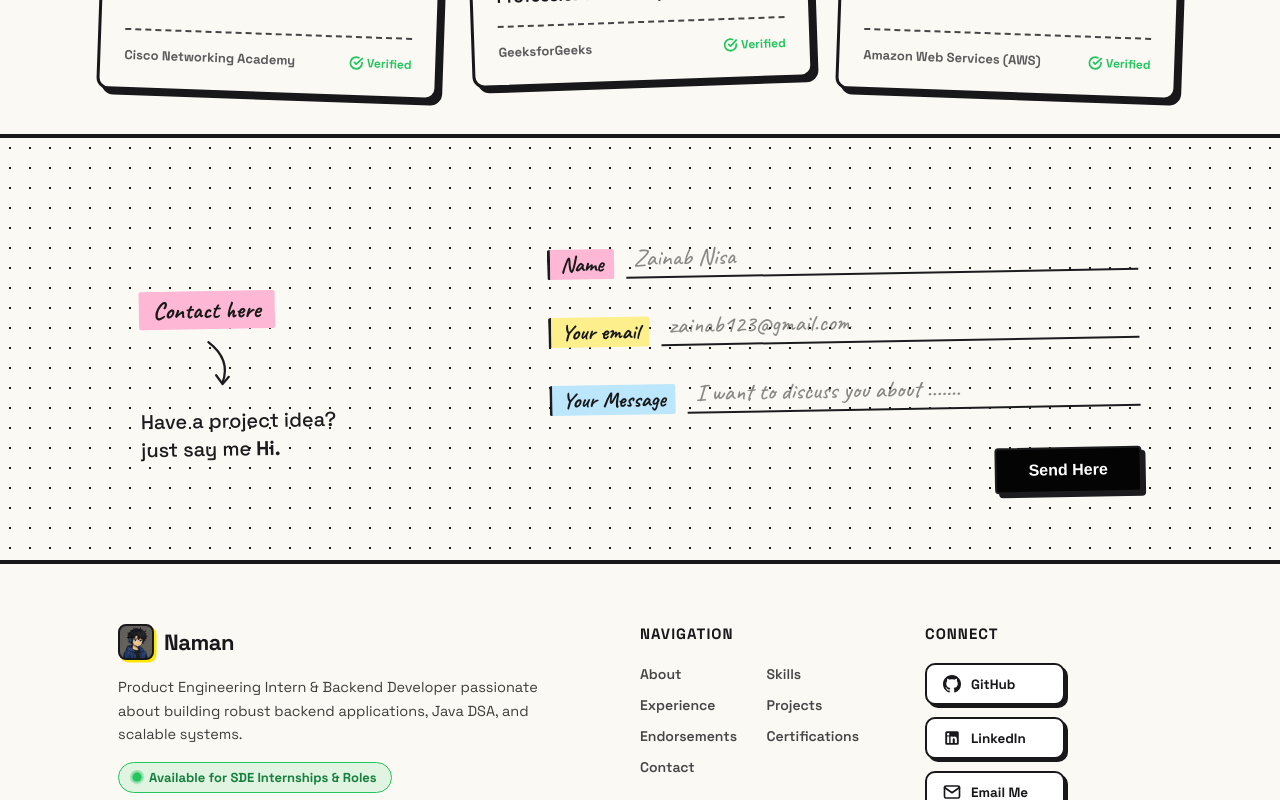
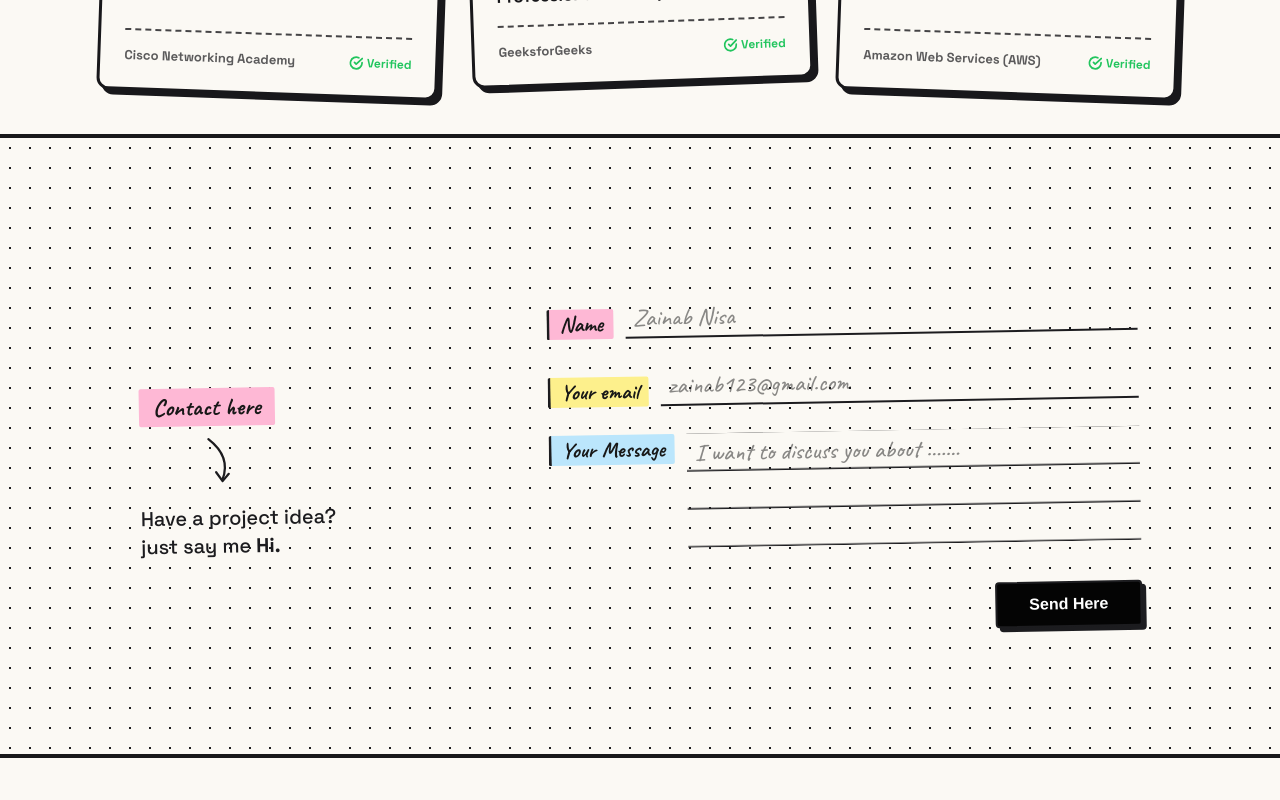
Before and after one commit to Namansaini2531/Portfolio, a React (Vite) app: page / in a window 1280 px wide. Shown: the part 5840-6640 px from the top of the page. Built offline with nearby package versions, Linux system fonts and the light colour scheme.

Commit message:
feat: implement custom styling and CTA component for portfolio landing page

```diff
--- a/src/components/Cta.jsx
+++ b/src/components/Cta.jsx
@@ -97,16 +97,16 @@ export default function Cta() {
                   </div>
 
                   {/* Message Input Row */}
-                  <div className="hand-input-row">
+                  <div className="hand-input-row align-start">
                     <span className="input-hl-tag blue-hl">Your Message</span>
-                    <input
-                      type="text"
+                    <textarea
                       name="message"
+                      rows={3}
                       placeholder="I want to discuss you about ......."
                       value={formData.message}
                       onChange={handleChange}
                       required
-                      className="hand-underline-input"
+                      className="hand-underline-textarea"
                     />
                   </div>
 
--- a/src/index.css
+++ b/src/index.css
@@ -950,7 +950,7 @@ html.dark .tape-strip {
 }
 
 .cta-canvas-section {
-  padding: 80px 28px;
+  padding: 140px 28px;
   position: relative;
   background-color: var(--cream);
   background-image: radial-gradient(var(--line) 1px, transparent 1px);
@@ -1020,6 +1020,10 @@ html.dark .tape-strip {
   gap: 12px;
   width: 100%;
   position: relative;
+}
+
+.hand-input-row.align-start {
+  align-items: flex-start;
 }
 
 .input-hl-tag {
@@ -1069,6 +1073,32 @@ html.dark .tape-strip {
 .hand-underline-input:focus {
   border-bottom-width: 3px;
   border-color: #3b82f6;
+}
+
+.hand-underline-textarea {
+  flex-grow: 1;
+  border: none;
+  background: transparent;
+  font-family: 'Caveat', cursive, sans-serif;
+  font-size: 24px;
+  font-weight: 600;
+  color: var(--ink);
+  padding: 0 8px;
+  outline: none;
+  line-height: 38px;
+  resize: none;
+  background-image: linear-gradient(to bottom, transparent 36px, var(--line) 37px);
+  background-size: 100% 38px;
+}
+
+.hand-underline-textarea::placeholder {
+  color: var(--ink);
+  opacity: 0.5;
+  font-weight: 400;
+}
+
+.hand-underline-textarea:focus {
+  background-image: linear-gradient(to bottom, transparent 36px, #3b82f6 37px);
 }
 
 .contact-btn-row {
```
